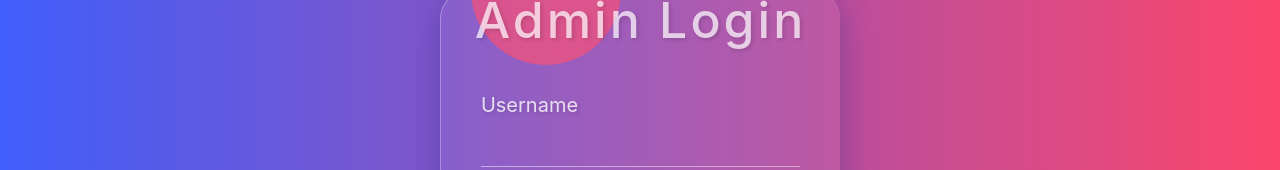
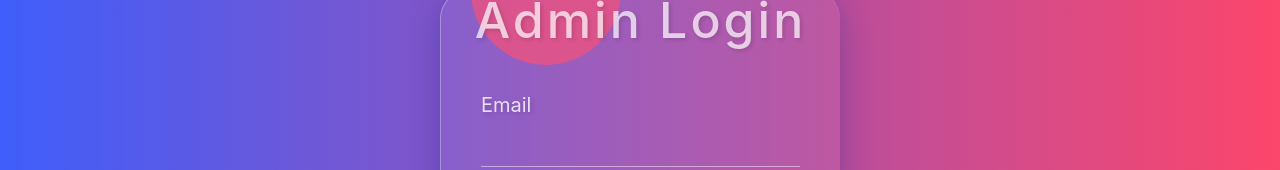
Before and after one commit to faseermr/Online_Examination_System, a React (Create React App) app in the folder client/: page /admin in a window 1280 px wide. Shown: the part 243-413 px from the top of the page. Built offline with nearby package versions, Linux system fonts and the light colour scheme.

Commit message:
login component changed

```diff
--- a/client/src/components/Signin/Adminlogin.js
+++ b/client/src/components/Signin/Adminlogin.js
@@ -56,7 +56,7 @@ const AdminLogin = () => {
         }) => (
           <form onSubmit={handleSubmit} className="login-form">
             <h1 className="login-heading">Admin Login</h1>
-            <label className="login-label">Username</label>
+            <label className="login-label">Email</label>
 
             <input
               name="email"
--- a/client/src/components/Signin/Signin.js
+++ b/client/src/components/Signin/Signin.js
@@ -57,7 +57,7 @@ const Signin = () => {
         }) => (
           <form onSubmit={handleSubmit} className="login-form">
             <h1 className="login-heading">Login</h1>
-            <label className="login-label">Username</label>
+            <label className="login-label">Email</label>
 
             <input
               name="email"
```
